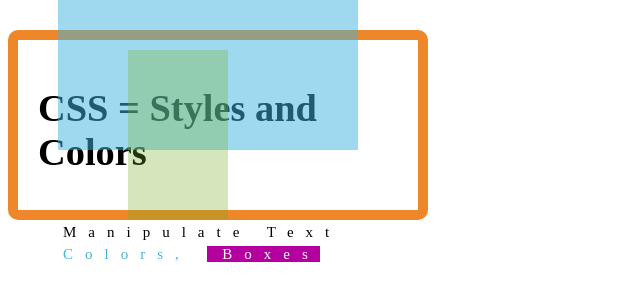
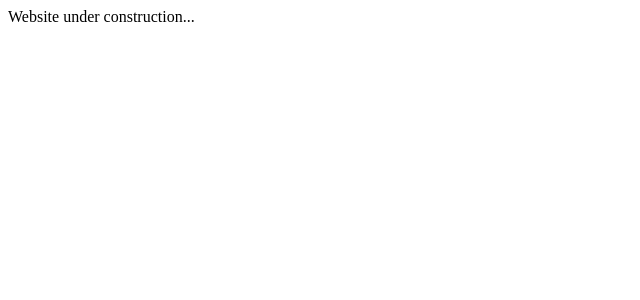
Before and after one commit to respectthecone/respectthecone.github.io, a plain HTML site: page index.html in a window 1280 px wide. Shown: the whole page, without its empty margins (0-640 px from the left). Drawn offline with Linux system fonts and the light colour scheme.

Commit message:
under construction

```diff
--- a/index.html
+++ b/index.html
@@ -1,17 +1,6 @@
 <!DOCTYPE html>
 <html>
 <body>
-
-<div style="position:relative;">
-  <div style="opacity:0.5;position:absolute;left:50px;top:-30px;width:300px;height:150px;background-color:#40B3DF"></div>
-  <div style="opacity:0.3;position:absolute;left:120px;top:20px;width:100px;height:170px;background-color:#73AD21"></div>
-  <div style="margin-top:30px;width:360px;height:130px;padding:20px;border-radius:10px;border:10px solid #EE872A;font-size:120%;">
-    <h1>CSS = Styles and Colors</h1>
-    <div style="letter-spacing:12px;font-size:15px;position:relative;left:25px;top:25px;">Manipulate Text</div>
-    <div style="color:#40B3DF;letter-spacing:12px;font-size:15px;position:relative;left:25px;top:30px;">Colors,
-    <span style="background-color:#B4009E;color:#ffffff;"> Boxes</span></div>
-  </div>
-</div>
-
+Website under construction...
 </body>
 </html>
```
